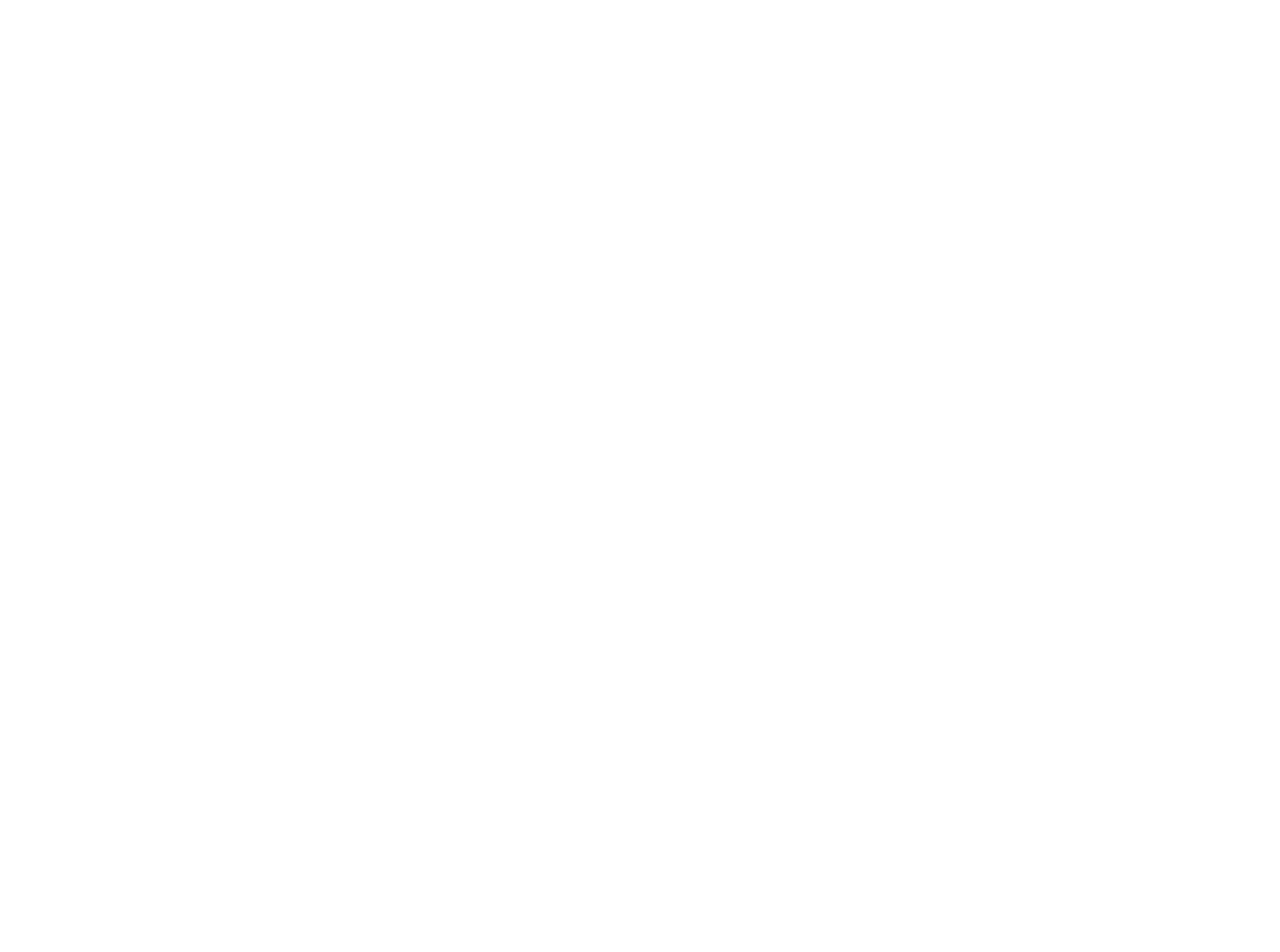
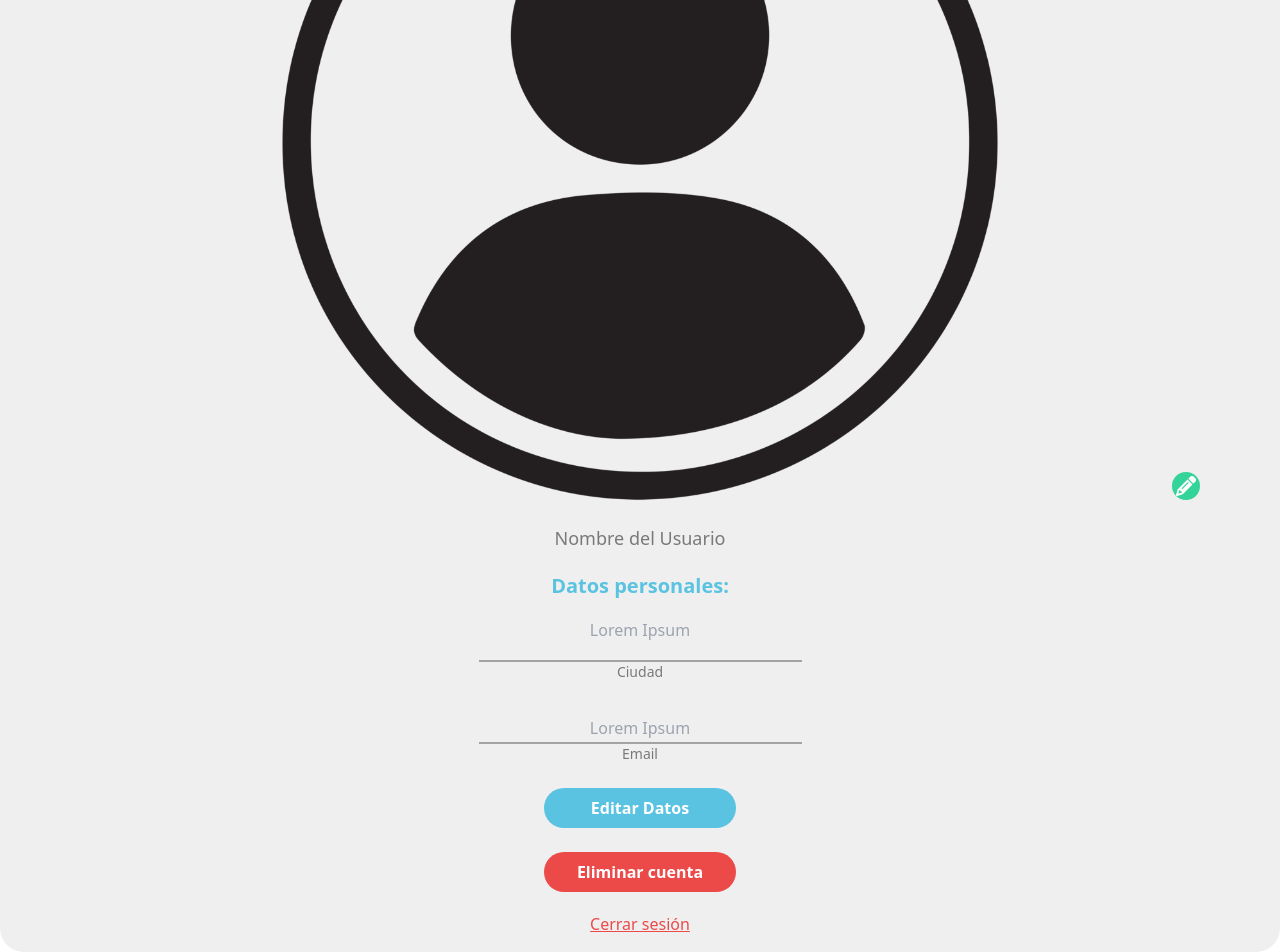
Before and after one commit to AngelAlmanza/client-app-petfinder, a React (Vite) app: page /editporfile in a window 1280 px wide. Before the commit this address had no page. Shown: the part 383-1335 px from the top of the page. Before the commit the page ends 800 px from the top, so only its background shows below. Built offline with nearby package versions, Linux system fonts and the light colour scheme.

Commit message:
Maquetacion de editar perfil

```diff
--- /dev/null
+++ b/src/components/buttons/DeleteaccountButton.tsx
@@ -0,0 +1,20 @@
+import React from 'react';
+
+// Definimos la interfaz para las propiedades del botón
+interface ButtonProps {
+    onClick: () => void;
+    text: string;
+    // Puedes añadir más propiedades según tus necesidades
+}
+
+// Creamos el componente de botón
+const Button: React.FC<ButtonProps> = ({  text }) => {
+    return (
+
+        <button className="w-48 mt-6 px-8 py-2 bg-danger-color rounded-3xl font-semibold text-base text-white text-center ">
+            {text}
+        </button>
+    );
+};
+
+export default Button;
--- /dev/null
+++ b/src/components/buttons/EditdateButton.tsx
@@ -0,0 +1,20 @@
+import React from 'react';
+
+// Definimos la interfaz para las propiedades del botón
+interface ButtonProps {
+    onClick: () => void;
+    text: string;
+    // Puedes añadir más propiedades según tus necesidades
+}
+
+// Creamos el componente de botón
+const Button: React.FC<ButtonProps> = ({  text }) => {
+    return (
+        //mx-20 mt-2 px-12 py-2 bg-primary-color rounded-3xl font-semibold text-base text-white text-center special-button
+        <button className="w-48 mt-6 px-8 py-2 bg-primary-color rounded-3xl font-semibold text-base text-white text-center ">
+            {text}
+        </button>
+    );
+};
+
+export default Button;
--- /dev/null
+++ b/src/components/buttons/EditpincelButton.tsx
@@ -0,0 +1,12 @@
+
+import Pencil from "../../assets/images/pencil-edit.png"
+
+
+// Creamos el componente de botón
+export const PencilEditButton = () => {
+    return (
+        <button className="bg-ligth-green w-7 h-7 rounded-full flex items-center justify-center">
+            <img src={Pencil} alt="w-4 h-4 mr-2" />
+        </button>
+    );
+};
--- /dev/null
+++ b/src/components/buttons/SignoffButton.tsx
@@ -0,0 +1,20 @@
+import React from 'react';
+
+// Definimos la interfaz para las propiedades del botón
+interface ButtonProps {
+    onClick: () => void;
+    text: string;
+    // Puedes añadir más propiedades según tus necesidades
+}
+
+// Creamos el componente de botón
+const Button: React.FC<ButtonProps> = ({  text }) => {
+    return (
+
+        <button className="mt-5 text-danger-color underline  ">
+            {text}
+        </button>
+    );
+};
+
+export default Button;
--- /dev/null
+++ b/src/components/inputs/TextInputCity.tsx
@@ -0,0 +1,13 @@
+
+export const TextInputCity = () => {
+    return (
+        <div className="inline-flex items-center flex-col">
+            <div className="w-full relative">
+                <input className="appearance-none bg-transparent border-b-2 border-b-icon-color b  w-full text-text-primary-color text-center mr-3 py-5 px-10 leading-tight focus:outline-none text-base" placeholder="Lorem Ipsum" ></input>
+            </div>
+            <div>
+                <p className="text-sm font-medium text-text-primary-color">Ciudad</p>
+            </div>
+        </div>
+    )
+}
--- /dev/null
+++ b/src/components/inputs/TextInputEmail.tsx
@@ -0,0 +1,12 @@
+export const TextInputEmail = () => {
+    return (
+        <div className="inline-flex items-center flex-col">
+            <div className="w-full relative">
+                <input className="appearance-none bg-transparent border-b-2 border-b-icon-color w-full text-text-primary-color text-center text-base mr-3 py-1 px-10 mt-8 leading-tight focus:outline-none " placeholder="Lorem Ipsum" ></input>
+            </div>
+            <div>
+                <p className="text-sm font-medium text-text-primary-color">Email</p>
+            </div>
+        </div>
+    )
+}
--- /dev/null
+++ b/src/pages/editporfilePage.tsx
@@ -0,0 +1,59 @@
+import { MainLayout } from "../layouts/MainLayout";
+import { TextInputCity } from "../components/inputs/TextInputCity";
+import { TextInputEmail } from "../components/inputs/TextInputEmail";
+import { PencilEditButton } from "../components/buttons/EditpincelButton";
+import EditdateButton from "../components/buttons/EditdateButton";
+import DeletaccountButton from "../components/buttons/DeleteaccountButton";
+import SignoffButton from "../components/buttons/SignoffButton";
+import Usericon from "../assets/images/icon-user.png"
+
+export const EditporfilePage = () => {
+
+    return (
+        <MainLayout>
+        <div className="flex flex-col items-center relative">
+            <div>
+                <p className="text-xl text-center -ml-6 -mt-6 py-2 mx-auto w-screen bg-white font-bold text-text-primary-color">Editar perfil</p>
+            </div>
+            <div className="relative w-screen">
+                <div className="absolute gradient-background overflow-hidden top-0 right-0 h-32 w-screen">
+
+                </div>
+                <div className="absolute bottom-0 right-8 -mb-36 mr-0">
+                    <PencilEditButton/>
+                </div>
+            </div>
+            <div className="relative">
+                <div className="">
+                    <img src={Usericon} alt="PetFinder Logo" className="mt-8" />
+                </div>
+                <div className="absolute bottom-0 right-14 mb-3 mr-0">
+                    <PencilEditButton/>
+                </div>
+            </div>
+
+            <div>
+                <p className="text-center text-text-primary-color font-medium text-lg mt-3 mb-5">Nombre del Usuario</p>
+            </div>
+            <div>
+                <p className="text-left text-primary-color font-bold text-xl ">Datos personales:</p>
+            </div>
+            <div>
+                <TextInputCity />
+            </div>
+            <div>
+                <TextInputEmail />
+            </div>
+            <div>
+                <EditdateButton text="Editar Datos"/>
+            </div>
+            <div>
+                <DeletaccountButton text="Eliminar cuenta" />
+            </div>
+            <div>
+                <SignoffButton text="Cerrar sesión" />
+            </div>
+        </div>
+    </MainLayout>
+    )
+}
--- a/src/router/index.tsx
+++ b/src/router/index.tsx
@@ -5,6 +5,7 @@
 import { NotFound } from "../pages/notFound";
 import { MessagerPage } from "../pages/messagerPage";
 import { PostDetailsPage } from "../pages/postDetailsPage";
+import { EditporfilePage } from "../pages/editporfilePage";
 
 const router = createBrowserRouter([
   {
@@ -64,6 +65,10 @@
   {
     path: '/listmessenger',
     element: <MessagerPage/>
+  },
+  {
+    path: '/editporfile',
+    element : <EditporfilePage/>
   }
 ])
 
```
Also changed, not shown: src/assets/images/icon-user.png (added), src/assets/images/pencil-edit.png (added).
